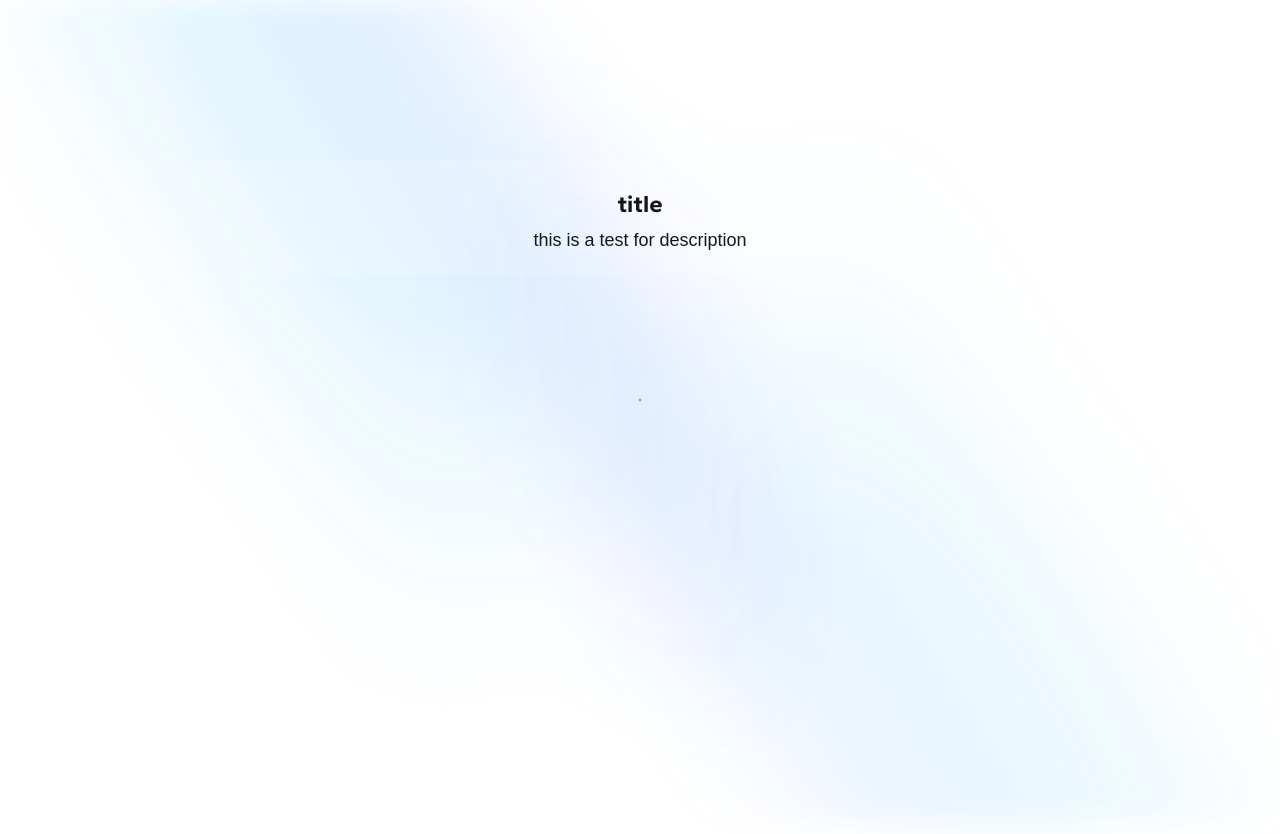
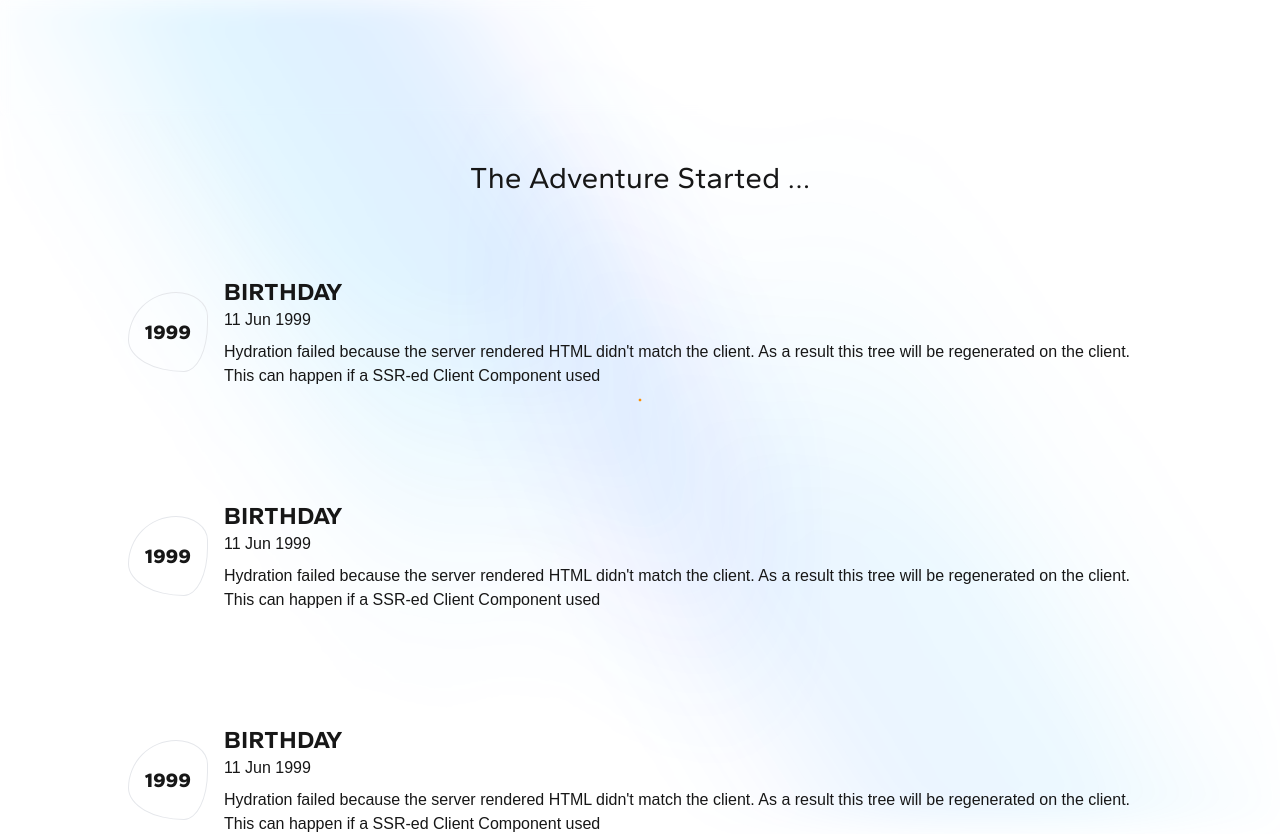
Before and after one commit to raminr77/raminr77.github.io, a Next.js app: page /journey in a window 1280 px wide. Shown: the top 834 px of the page. Before the commit the page ends 800 px from the top, so only its background shows below. Built offline with nearby package versions, Linux system fonts and the light colour scheme; a web font is replaced by a local one.

Commit message:
feat: add journey page

```diff
--- a/src/data/journey.ts
+++ b/src/data/journey.ts
@@ -1,6 +1,7 @@
 export interface JourneyItem {
   id: number;
   year: number;
+  date: string;
   title: string;
   description: string;
 }
@@ -10,36 +11,64 @@ export const JOURNEY_DATA: JourneyItem[] = [
     id: 1,
     year: 1999,
     title: 'Birthday',
-    description: '11 Jun 1999'
+    date: '11 Jun 1999',
+    description:
+      "Hydration failed because the server rendered HTML didn't match the client. As a result this tree will be regenerated on the client. This can happen if a SSR-ed Client Component used"
   },
   {
     id: 2,
     year: 1999,
     title: 'Birthday',
-    description: '11 Jun 1999'
+    date: '11 Jun 1999',
+    description:
+      "Hydration failed because the server rendered HTML didn't match the client. As a result this tree will be regenerated on the client. This can happen if a SSR-ed Client Component used"
   },
   {
     id: 3,
     year: 1999,
     title: 'Birthday',
-    description: '11 Jun 1999'
+    date: '11 Jun 1999',
+    description:
+      "Hydration failed because the server rendered HTML didn't match the client. As a result this tree will be regenerated on the client. This can happen if a SSR-ed Client Component used"
   },
   {
     id: 4,
     year: 1999,
     title: 'Birthday',
-    description: '11 Jun 1999'
+    date: '11 Jun 1999',
+    description:
+      "Hydration failed because the server rendered HTML didn't match the client. As a result this tree will be regenerated on the client. This can happen if a SSR-ed Client Component used"
   },
   {
     id: 5,
     year: 1999,
     title: 'Birthday',
-    description: '11 Jun 1999'
+    date: '11 Jun 1999',
+    description:
+      "Hydration failed because the server rendered HTML didn't match the client. As a result this tree will be regenerated on the client. This can happen if a SSR-ed Client Component used"
   },
   {
     id: 6,
     year: 1999,
     title: 'Birthday',
-    description: '11 Jun 1999'
+    date: '11 Jun 1999',
+    description:
+      "Hydration failed because the server rendered HTML didn't match the client. As a result this tree will be regenerated on the client. This can happen if a SSR-ed Client Component used"
+  },
+  {
+    id: 6,
+    year: 1999,
+    title: 'Birthday',
+    date: '11 Jun 1999',
+    description:
+      "Hydration failed because the server rendered HTML didn't match the client. As a result this tree will be regenerated on the client. This can happen if a SSR-ed Client Component used"
+  },
+  {
+    id: 6,
+    year: 1999,
+    title: 'Birthday',
+    date: '11 Jun 1999',
+    description:
+      "Hydration failed because the server rendered HTML didn't match the client. As a result this tree will be regenerated on the client. This can happen if a SSR-ed Client Component used"
   }
 ] as const;
--- /dev/null
+++ b/src/domains/journey/components/journey-card/index.tsx
@@ -0,0 +1,69 @@
+'use client';
+import { clsx } from 'clsx';
+import dynamic from 'next/dynamic';
+import { titleFont } from '@/app/fonts';
+import { animator } from '@/shared/helpers';
+import { JourneyItem } from '@/data/journey';
+
+const PixelCanvas = dynamic(() => import('@/shared/components/pixel-canvas'), {
+  ssr: false
+});
+
+import styles from './journey-card.module.scss';
+
+export function JourneyCard({
+  data,
+  className,
+  order = 1
+}: {
+  order?: number;
+  data: JourneyItem;
+  className?: string;
+}) {
+  const animationDelay = `${order * 0.3}s`;
+  const { title, description, date, year } = data;
+
+  return (
+    <div
+      className={clsx(
+        'flex w-full items-center justify-center gap-4 max-md:flex-col max-md:gap-16',
+        className
+      )}
+    >
+      <div
+        className={clsx(
+          'relative flex h-20 min-h-20 w-20 min-w-20 select-none items-center justify-center overflow-hidden border',
+          styles['journey-card__circle'],
+        )}
+      >
+        <h5
+          style={{ animationDelay }}
+          className={clsx(
+            'pointer-events-none absolute text-xl font-extrabold tracking-wide',
+            animator({ name: 'fadeInUp' }),
+            titleFont.className,
+          )}
+        >
+          {year}
+        </h5>
+        <PixelCanvas color='yellow' />
+      </div>
+
+      <div
+        style={{ animationDelay }}
+        className={clsx(
+          'relative flex w-full flex-col gap-2',
+          animator({ name: 'fadeInUp' })
+        )}
+      >
+        <div className='flex select-none flex-col'>
+          <h3 className={clsx('text-2xl font-bold tracking-wide', titleFont.className)}>
+            {title.toUpperCase()}
+          </h3>
+          <span>{date}</span>
+        </div>
+        <div dangerouslySetInnerHTML={{ __html: description }} />
+      </div>
+    </div>
+  );
+}
--- /dev/null
+++ b/src/domains/journey/components/journey-card/journey-card.module.scss
@@ -0,0 +1,5 @@
+.journey-card {
+  &__circle {
+    border-radius: 60% 40% 30% 70% / 60% 30% 60% 40%;
+  }
+}
--- a/src/domains/journey/index.tsx
+++ b/src/domains/journey/index.tsx
@@ -1,14 +1,28 @@
-import { PixelCard } from '@/shared/components/pixel-card';
+import { clsx } from 'clsx';
+import { titleFont } from '@/app/fonts';
+import { animator } from '@/shared/helpers';
+import { JOURNEY_DATA, type JourneyItem } from '@/data/journey';
+import { JourneyCard } from '@/domains/journey/components/journey-card';
 import { ContentContainer } from '@/layout/components/content-container';
 
 export function JourneyPage() {
   return (
     <ContentContainer>
-      <PixelCard
-        color='blue'
-        title='title'
-        description='this is a test for description'
-      />
+      <h3
+        className={clsx(
+          'select-none text-center text-3xl',
+          titleFont.className,
+          animator({ name: 'fadeInUp' })
+        )}
+      >
+        The Adventure Started ...
+      </h3>
+
+      <div className='mt-20 flex flex-col gap-28 pb-40'>
+        {JOURNEY_DATA.map((item: JourneyItem, index: number) => (
+          <JourneyCard key={index} order={index + 1} data={item} />
+        ))}
+      </div>
     </ContentContainer>
   );
 }
--- a/src/domains/not-found/index.tsx
+++ b/src/domains/not-found/index.tsx
@@ -4,7 +4,7 @@ import { titleFont } from '@/app/fonts';
 
 export function NotFound() {
   return (
-    <main className='flex h-dvh w-full flex-col items-center justify-center relative'>
+    <main className='relative flex h-dvh w-full flex-col items-center justify-center'>
       <h1 className={clsx(titleFont.className, 'text-4xl font-extrabold')}>Not Found</h1>
       <p>Could not find requested resource</p>
       <Link
--- a/src/shared/components/pixel-canvas/index.tsx
+++ b/src/shared/components/pixel-canvas/index.tsx
@@ -1,11 +1,12 @@
 'use client';
 import { useEffect } from 'react';
+import { isSSR } from '@/shared/helpers';
 
 const COLORS = {
-  white: "#ffffff",
-  red: "#fecdd3, #fda4af, #e11d48",
-  blue: "#e0f2fe, #7dd3fc, #0ea5e9",
-  yellow: "#fef08a, #fde047, #eab308",
+  white: '#ffffff',
+  red: '#fecdd3, #fda4af, #e11d48',
+  blue: '#e0f2fe, #7dd3fc, #0ea5e9',
+  yellow: '#fef08a, #fde047, #eab308'
 } as const;
 
 export type PixelCanvasColor = keyof typeof COLORS;
@@ -24,12 +25,18 @@ export default function PixelCanvas({
   color = 'white'
 }: PixelCanvasProps) {
   useEffect(() => {
-    import('../../libs/pixel-canvas');
+    if (!isSSR()) {
+      import('../../libs/pixel-canvas');
+    }
   }, []);
 
   return (
     <div className={className}>
-      <pixel-canvas data-gap={gap} data-speed={speed} data-colors={COLORS[color]}></pixel-canvas>
+      <pixel-canvas
+        data-gap={gap}
+        data-speed={speed}
+        data-colors={COLORS[color]}
+      ></pixel-canvas>
     </div>
   );
 }
--- a/src/shared/components/pixel-card/index.tsx
+++ b/src/shared/components/pixel-card/index.tsx
@@ -36,7 +36,7 @@ export function PixelCard({
       )}
     >
       {children || (
-        <div className='flex w-full flex-col px-5 py-6 justify-center items-center pointer-events-none z-10 gap-1'>
+        <div className='pointer-events-none z-10 flex w-full flex-col items-center justify-center gap-1 px-5 py-6'>
           <h3
             className={clsx(
               'text-2xl font-bold leading-10',
@@ -47,16 +47,18 @@ export function PixelCard({
             {title}
           </h3>
           {description && (
-            <p className={clsx(
-              'text-lg leading-6',
-              animator({ name: 'fadeInUp', delay: '1s' })
-            )}>
+            <p
+              className={clsx(
+                'text-lg leading-6',
+                animator({ name: 'fadeInUp', delay: '1s' })
+              )}
+            >
               {description}
             </p>
           )}
         </div>
       )}
-      <PixelCanvas color={color} className='absolute left-0 top-0 h-full w-full z-0' />
+      <PixelCanvas color={color} className='absolute left-0 top-0 z-0 h-full w-full' />
     </div>
   );
 }
```
